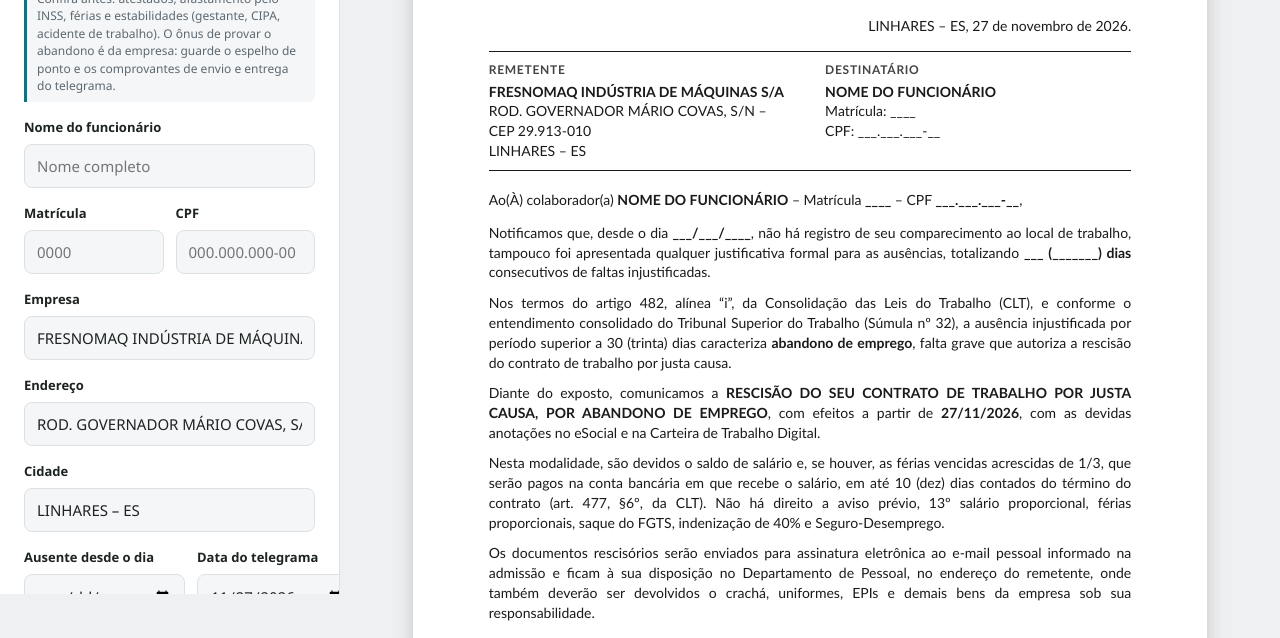
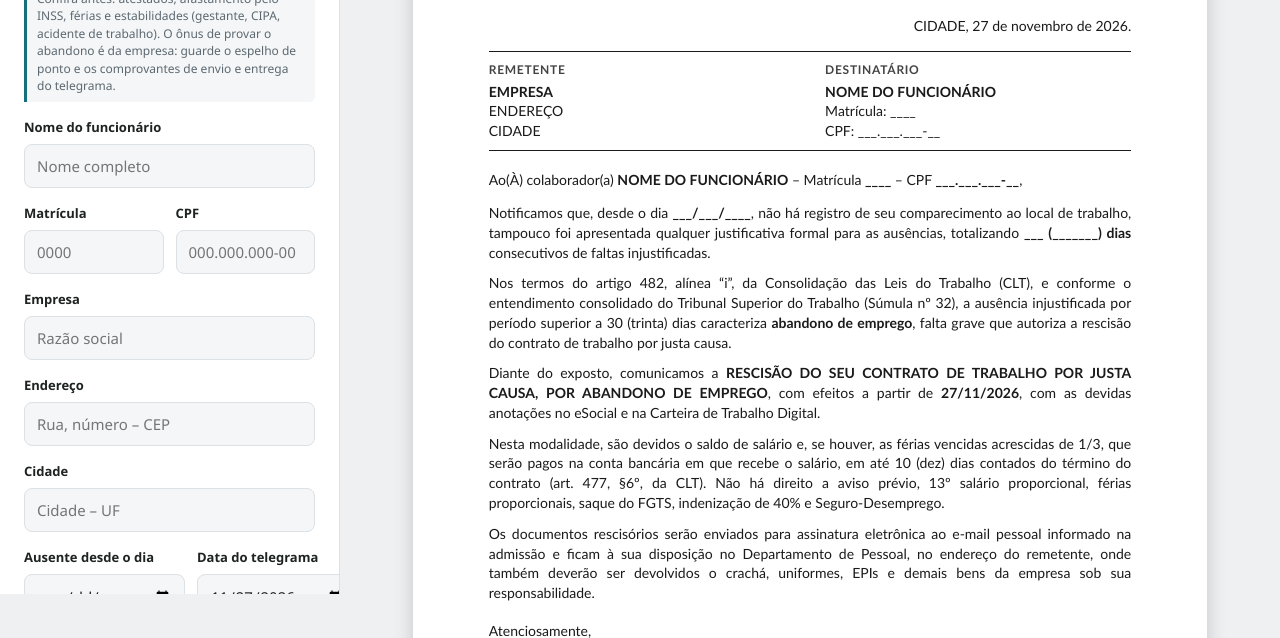
Before and after one commit to wap-people/FerramentasDP, a plain HTML site: page telegrama-abandono.html in a window 1280 px wide. Shown: the part 287-925 px from the top of the page. Drawn offline with Linux system fonts and the light colour scheme.

Commit message:
Telegrama: campos de empresa, endereço e cidade vazios

```diff
--- a/telegrama-abandono.html
+++ b/telegrama-abandono.html
@@ -168,13 +168,13 @@ h1{font-size:1.15rem;font-weight:700}
     </div>
 
     <label for="empresa">Empresa</label>
-    <input id="empresa" autocomplete="off" value="FRESNOMAQ INDÚSTRIA DE MÁQUINAS S/A">
+    <input id="empresa" autocomplete="off" placeholder="Razão social">
 
     <label for="endereco">Endereço</label>
-    <input id="endereco" autocomplete="off" value="ROD. GOVERNADOR MÁRIO COVAS, S/N – CEP 29.913-010">
+    <input id="endereco" autocomplete="off" placeholder="Rua, número – CEP">
 
     <label for="cidade">Cidade</label>
-    <input id="cidade" autocomplete="off" value="LINHARES – ES">
+    <input id="cidade" autocomplete="off" placeholder="Cidade – UF">
 
     <div class="row">
       <div>
```
